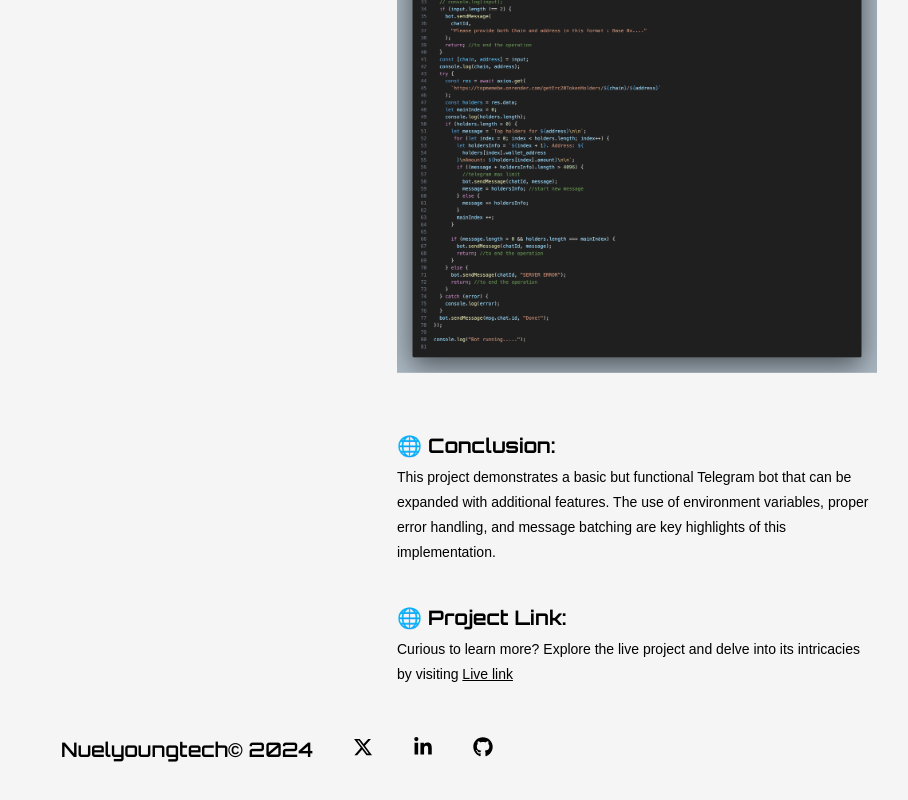
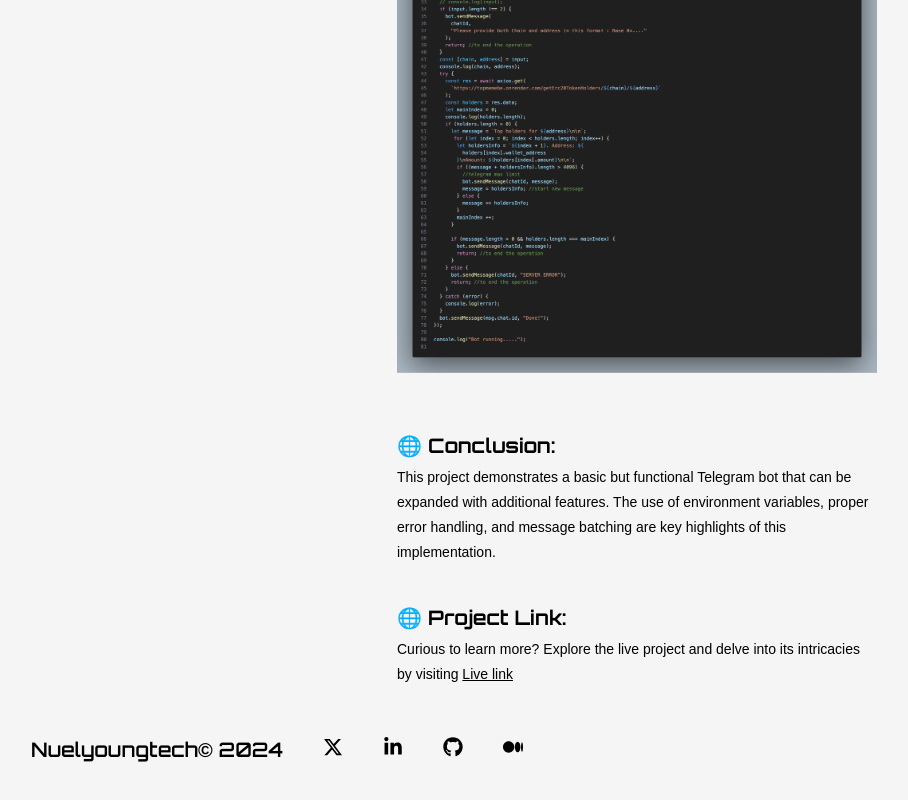
Before and after one commit to nuex001/Mine, a React (Vite) app: page /tgbot in a window 1280 px wide. Shown: the part 2487-3287 px from the top of the page, without its empty margins (363-1271 px from the left). Built offline with nearby package versions, Linux system fonts and the light colour scheme; a web font is replaced by a local one.

Commit message:
added medium

```diff
--- a/src/components/layouts/Footer.jsx
+++ b/src/components/layouts/Footer.jsx
@@ -1,5 +1,5 @@
 import React from 'react'
-import { FaGithub, FaXTwitter } from "react-icons/fa6";
+import { FaGithub, FaMedium, FaXTwitter } from "react-icons/fa6";
 import { FaLinkedinIn } from "react-icons/fa";
 import { Link } from 'react-router-dom';
 function Footer() {
@@ -10,6 +10,7 @@ function Footer() {
         <li><a href="https://twitter.com/nuelyoungtech" target='_blank'><FaXTwitter/></a></li>
         <li><a href="https://www.linkedin.com/in/emmanuel-ede-a26a862b4" target='_blank'><FaLinkedinIn/></a></li>
         <li><a href="https://github.com/nuex001" target='_blank'><FaGithub/></a></li>
+        <li><a href="https://medium.com/@edeemmanuelchizurumoke" target='_blank'><FaMedium /></a></li>
     </ul>
  </footer>
   )
```
